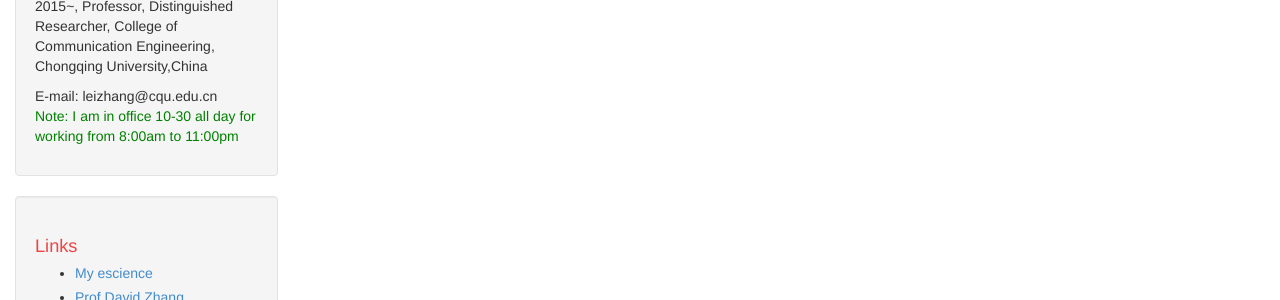
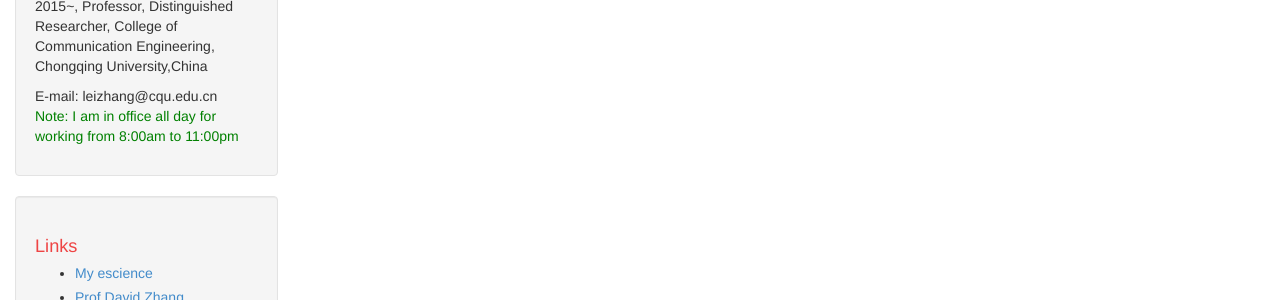
Before and after one commit to DrLeiZhang/website, a Jekyll site: the page built from links.html, in a window 1280 px wide and 982 px high. Shown: the part 521-821 px from the top of the window. Built offline with Jekyll 4.4.1, drawn with Linux system fonts in a browser that asks for light colours; Markdown is read by kramdown in place of the engine named in the settings.

Commit message:
Update
Signed-off-by: leizhang@cqu.edu.cn <leizhang@cqu.edu.cn>

```diff
--- a/_includes/sidebar.html
+++ b/_includes/sidebar.html
@@ -12,7 +12,7 @@
 <p>Lei Zhang, Ph.D, Postdoc, IEEE Member</p><p>2013~2015, Hong Kong Scholar(HKPU)</p><p>2015~, Professor, Distinguished Researcher, College of Communication Engineering, Chongqing University,China</p>
 
 E-mail: leizhang@cqu.edu.cn
-<p style="color:green;">Note: I am in office 10-30 all day for working from 8:00am to 11:00pm</p>
+<p style="color:green;">Note: I am in office all day for working from 8:00am to 11:00pm</p>
     <ul>
         {% for post in site.posts limit:5 %}
           <li><a href="{{ site.baseurl}}{{ post.url }}">{{ post.title }}</a></li>
```
